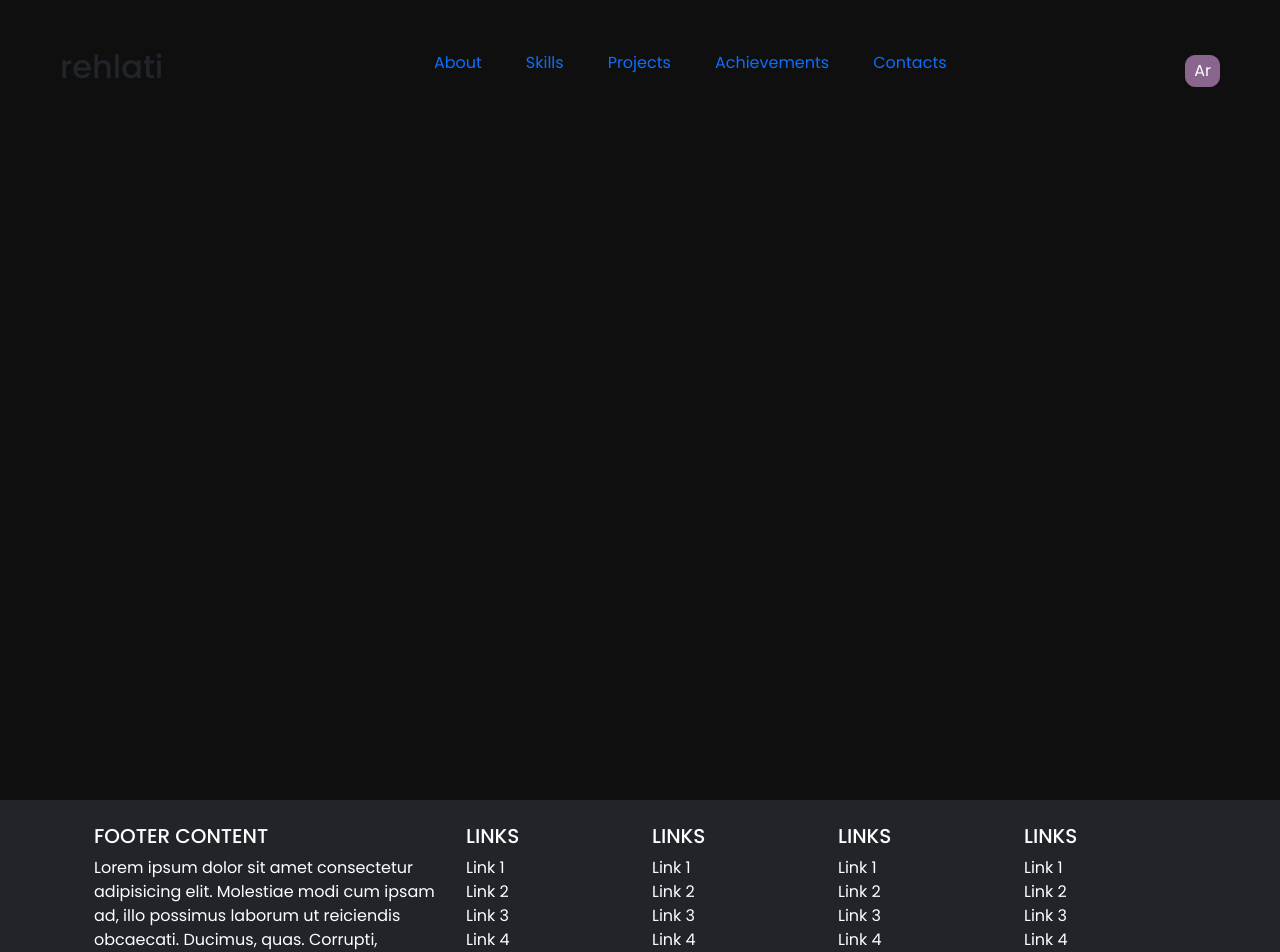
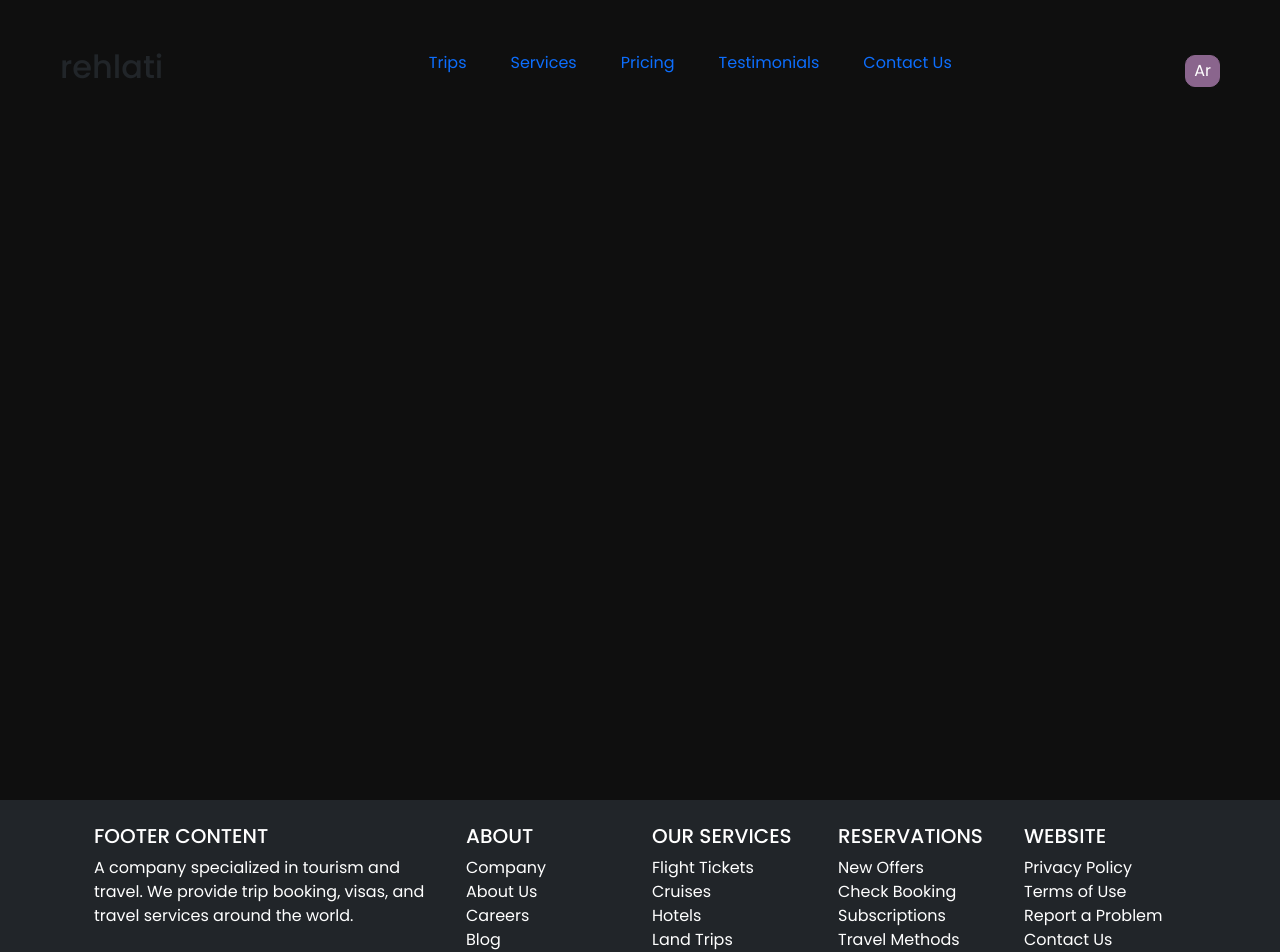
Before and after one commit to ssebag/Rehlate, a React (Vite) app: page / in a window 1280 px wide. Shown: the top 952 px of the page. Built offline with nearby package versions, Linux system fonts and the light colour scheme; a web font is replaced by a local one.

Commit message:
add translation to navbar and footer

```diff
--- a/public/locales/en/translation.json
+++ b/public/locales/en/translation.json
@@ -1,4 +1,41 @@
 {
-        "greeting": "Hello",
-        "welcomeMessage": "Welcome to our app!"
-      }
+  "Navbar":{
+    "Trips":"Trips",
+    "Services":"Services",
+    "Pricing":"Pricing",
+    "Testimonials":"Testimonials",
+    "ContactUs":"Contact Us"
+  },
+  "footer":{
+    "paragraph":"A company specialized in tourism and travel. We provide trip booking, visas, and travel services around the world.",
+    "About":{
+      "About": "About",
+      "Company":"Company",
+      "AboutUs":"About Us",
+      "Careers":"Careers",
+      "Blog":"Blog"
+    },
+    "OurServices":{
+      "OurServices":"Our Services",
+      "FlightTickets":"Flight Tickets",
+      "Cruises":"Cruises",
+      "Hotels":"Hotels",
+      "LandTrips":"Land Trips",
+      "VisaServices":"Visa Services"
+    },
+    "Reservations":{
+      "Reservations": "Reservations",
+      "NewOffers":"New Offers",
+      "CheckBooking":"Check Booking",
+      "Subscriptions":"Subscriptions",
+      "TravelMethods":"Travel Methods"
+    },
+    "Website":{
+      "Website": "Website",
+      "PrivacyPolicy":"Privacy Policy",
+      "TermsOfUse":"Terms of Use",
+      "ReportAProblem":"Report a Problem",
+      "ContactUs":"Contact Us"
+    }
+  }
+}
--- a/src/Component/Footer/Footer.jsx
+++ b/src/Component/Footer/Footer.jsx
@@ -1,6 +1,9 @@
 import React from 'react'
+import { useTranslation } from 'react-i18next';
 
 export default function Footer() {
+
+    const { t, i18n } = useTranslation();
   return (
     <footer className="bg-dark text-center text-lg-start text-white" >
         <div className="container p-4 pb-0">
@@ -10,81 +13,81 @@ export default function Footer() {
                         <h5 className="text-uppercase">FOOTER CONTENT</h5>
 
                         <p>
-                            Lorem ipsum dolor sit amet consectetur adipisicing elit.
-                            Molestiae modi cum ipsam ad, illo possimus laborum ut
-                            reiciendis obcaecati. Ducimus, quas. Corrupti, pariatur eaque?
-                            Reiciendis assumenda iusto sapiente inventore animi?
+                           {t('footer.paragraph')}
                         </p>
                     </div>
                     <div className="col-lg-2 col-md-6 mb-4 mb-md-0">
-                        <h5 className="text-uppercase">Links</h5>
+                        <h5 className="text-uppercase"> {t('footer.About.About')}</h5>
 
                         <ul className="list-unstyled mb-0">
                             <li>
-                            <a href="#!" className="text-white">Link 1</a>
+                            <a href="#!" className="text-white"> {t('footer.About.Company')}</a>
                             </li>
                             <li>
-                            <a href="#!" className="text-white">Link 2</a>
+                            <a href="#!" className="text-white"> {t('footer.About.AboutUs')}</a>
                             </li>
                             <li>
-                            <a href="#!" className="text-white">Link 3</a>
+                            <a href="#!" className="text-white"> {t('footer.About.Careers')}</a>
                             </li>
                             <li>
-                            <a href="#!" className="text-white">Link 4</a>
+                            <a href="#!" className="text-white"> {t('footer.About.Blog')}</a>
                             </li>
                         </ul>
                     </div>
                     <div className="col-lg-2 col-md-6 mb-4 mb-md-0">
-                        <h5 className="text-uppercase">Links</h5>
+                        <h5 className="text-uppercase"> {t('footer.OurServices.OurServices')}</h5>
 
                         <ul className="list-unstyled mb-0">
                             <li>
-                            <a href="#!" className="text-white">Link 1</a>
+                            <a href="#!" className="text-white"> {t('footer.OurServices.FlightTickets')}</a>
                             </li>
                             <li>
-                            <a href="#!" className="text-white">Link 2</a>
+                            <a href="#!" className="text-white"> {t('footer.OurServices.Cruises')}</a>
                             </li>
                             <li>
-                            <a href="#!" className="text-white">Link 3</a>
+                            <a href="#!" className="text-white"> {t('footer.OurServices.Hotels')}</a>
                             </li>
                             <li>
-                            <a href="#!" className="text-white">Link 4</a>
+                            <a href="#!" className="text-white"> {t('footer.OurServices.LandTrips')}</a>
+                            </li>
+                            <li>
+                            <a href="#!" className="text-white"> {t('footer.OurServices.VisaServices')}</a>
                             </li>
                         </ul>
                     </div>
                     <div className="col-lg-2 col-md-6 mb-4 mb-md-0">
-                        <h5 className="text-uppercase">Links</h5>
+                        <h5 className="text-uppercase">{t('footer.Reservations.Reservations')}</h5>
 
                         <ul className="list-unstyled mb-0">
                             <li>
-                            <a href="#!" className="text-white">Link 1</a>
+                            <a href="#!" className="text-white">{t('footer.Reservations.NewOffers')}</a>
                             </li>
                             <li>
-                            <a href="#!" className="text-white">Link 2</a>
+                            <a href="#!" className="text-white">{t('footer.Reservations.CheckBooking')}</a>
                             </li>
                             <li>
-                            <a href="#!" className="text-white">Link 3</a>
+                            <a href="#!" className="text-white">{t('footer.Reservations.Subscriptions')}</a>
                             </li>
                             <li>
-                            <a href="#!" className="text-white">Link 4</a>
+                            <a href="#!" className="text-white">{t('footer.Reservations.TravelMethods')}</a>
                             </li>
                         </ul>
                     </div>
                     <div className="col-lg-2 col-md-6 mb-4 mb-md-0">
-                        <h5 className="text-uppercase">Links</h5>
+                        <h5 className="text-uppercase">{t('footer.Website.Website')}</h5>
 
                         <ul className="list-unstyled mb-0">
                             <li>
-                            <a href="#!" className="text-white">Link 1</a>
+                            <a href="#!" className="text-white">{t('footer.Website.PrivacyPolicy')}</a>
                             </li>
                             <li>
-                            <a href="#!" className="text-white">Link 2</a>
+                            <a href="#!" className="text-white">{t('footer.Website.TermsOfUse')}</a>
                             </li>
                             <li>
-                            <a href="#!" className="text-white">Link 3</a>
+                            <a href="#!" className="text-white">{t('footer.Website.ReportAProblem')}</a>
                             </li>
                             <li>
-                            <a href="#!" className="text-white">Link 4</a>
+                            <a href="#!" className="text-white">{t('footer.Website.ContactUs')}</a>
                             </li>
                         </ul>
                     </div>
@@ -93,22 +96,13 @@ export default function Footer() {
 
             <hr className="mb-4" />
             <section className="text-center flex-bw">
-              <p>jhbkcjb lksncl</p>
+              <p>2025 عبد اللطيف جركس & حنين الحريري</p>
               <div>
                 <a className="btn btn-outline-light btn-floating m-1" href="#!" role="button">
                     <i class="fa-brands fa-facebook-f"></i>
                 </a>
                 <a className="btn btn-outline-light btn-floating m-1" href="#!" role="button">
-                    <i class="fa-brands fa-instagram"></i>
-                </a>
-                <a className="btn btn-outline-light btn-floating m-1" href="#!" role="button">
-                    <i class="fa-brands fa-telegram"></i>
-                </a>
-                <a className="btn btn-outline-light btn-floating m-1" href="#!" role="button">
                    <i class="fa-brands fa-twitter"></i>
-                </a>
-                <a className="btn btn-outline-light btn-floating m-1" href="#!" role="button">
-                   <i class="fa-brands fa-whatsapp"></i>
                 </a>
                 <a className="btn btn-outline-light btn-floating m-1" href="#!" role="button">
                   <i class="fa-brands fa-youtube"></i>
--- a/src/Component/Navbar/NavItems.jsx
+++ b/src/Component/Navbar/NavItems.jsx
@@ -1,12 +1,14 @@
 import React from 'react';
 import { Items } from './items'
 import { HashLink } from "react-router-hash-link";
+import { useTranslation } from 'react-i18next';
 
 export default function NavItems({ navClass }) {
+  const { t, i18n } = useTranslation();
     const links = Items.map((el, idx) => {
         return (
           <li key={idx}>
-          <HashLink smooth to={`/${el.path}`}>{el.title}</HashLink>
+          <HashLink smooth to={`/${el.path}`}>{t(`Navbar.${el.title}`)}</HashLink>
           </li>
         );
       });
--- a/src/Component/Navbar/items.js
+++ b/src/Component/Navbar/items.js
@@ -1,22 +1,22 @@
 export const Items = [
     {
-      title: "About",
-      path: "#about",
+      title: "Trips",
+      path: "#trips",
     },
     {
-      title: "Skills",
-      path: "#skills",
+      title: "Services",
+      path: "#services",
     },
     {
-      title: "Projects",
-      path: "#projects",
+      title: "Pricing",
+      path: "#pricing",
     },
     {
-      title: "Achievements",
-      path: "#achievements",
+      title: "Testimonials",
+      path: "#testimonials",
     },
     {
-      title: "Contacts",
-      path: "#contact",
+      title: "ContactUs",
+      path: "#contactUs",
     },
 ];
```
Also changed, not shown: public/locales/ar/translation.json (+40 -3 lines), src/Component/Footer/Footer.css (deleted).
